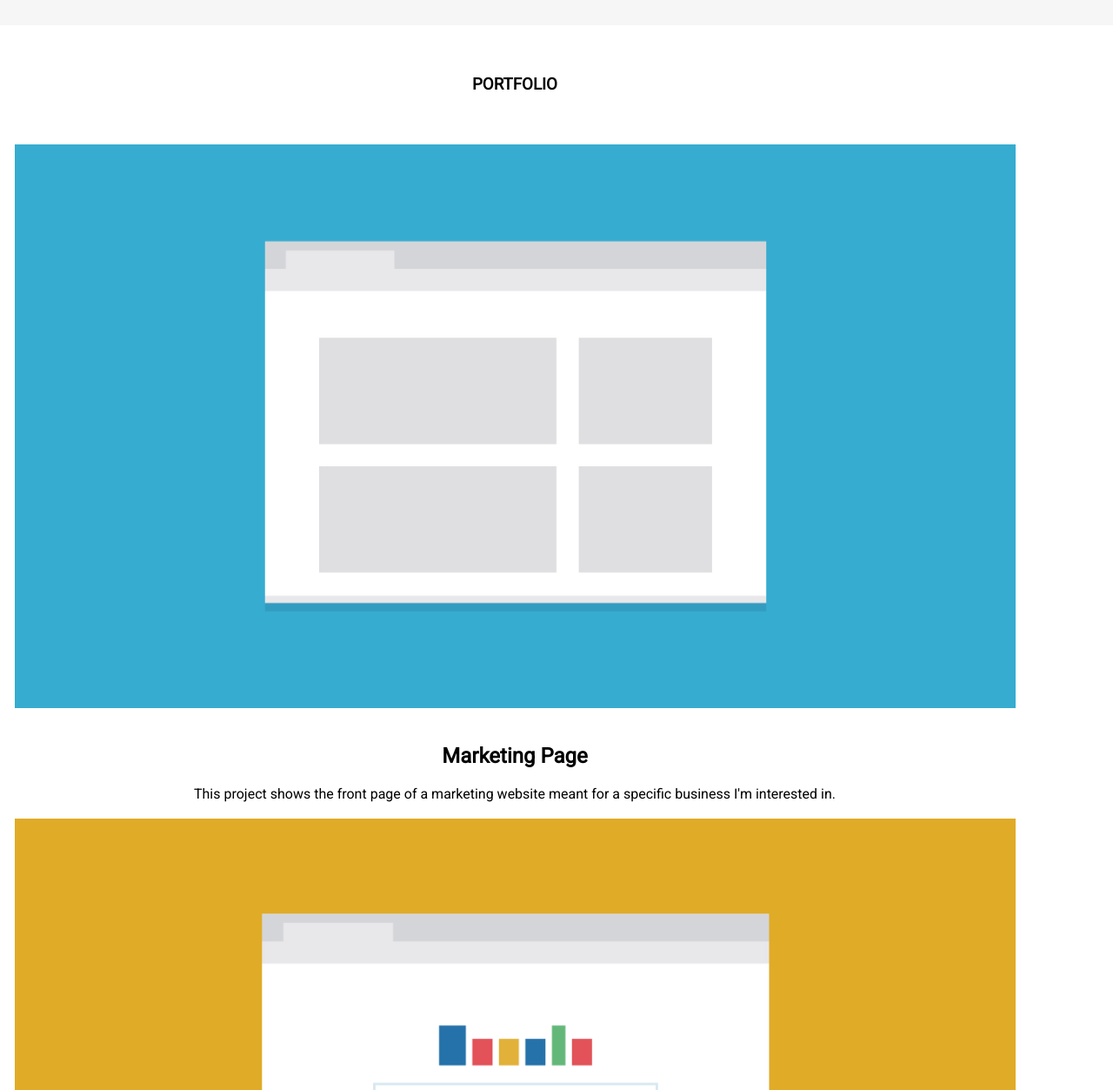
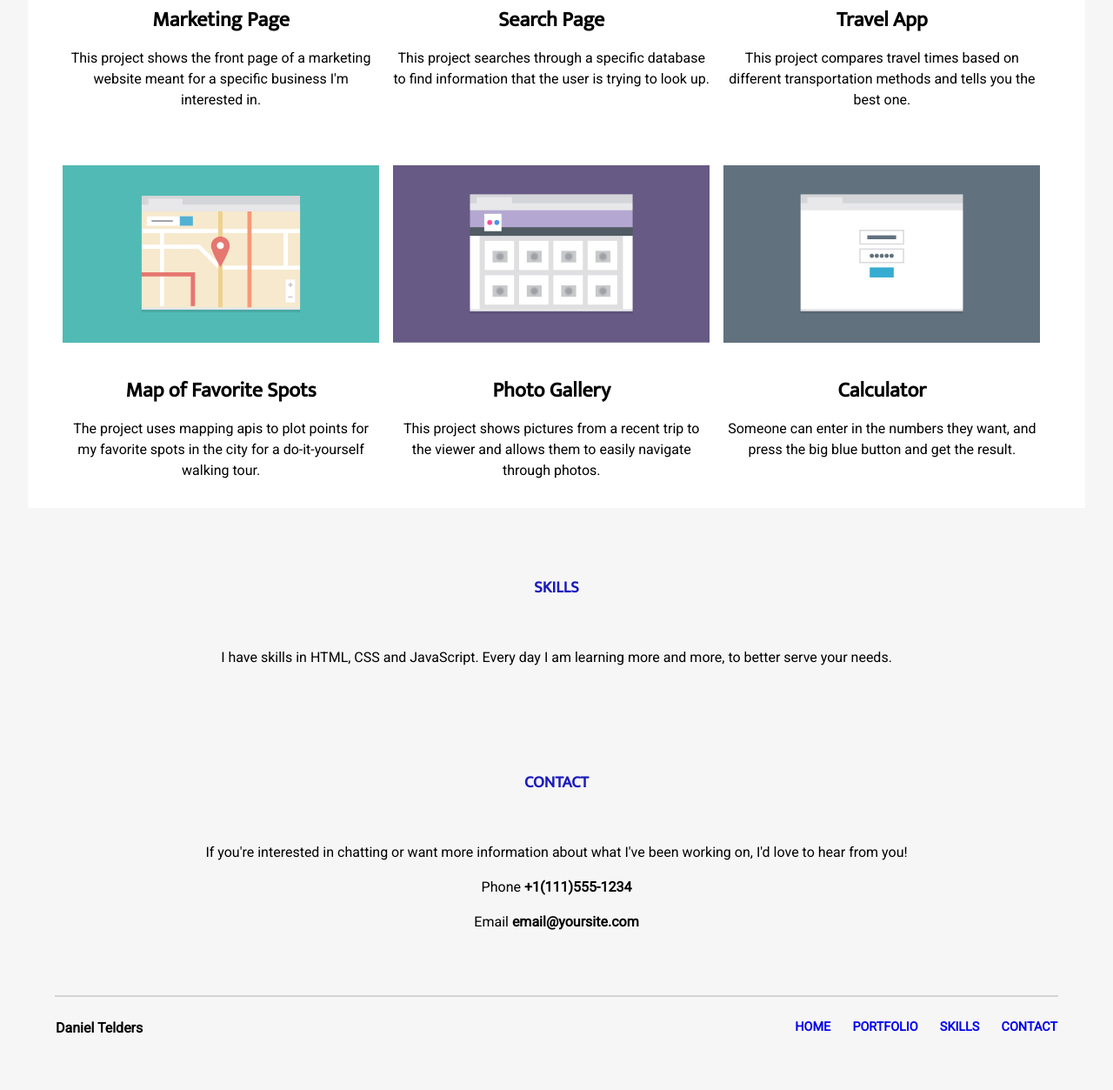
Before and after one commit to dtelders/techdegree-project-2, a plain HTML site: page index.html in a window 1280 px wide. Shown: the part 887-2140 px from the top of the page at 87% size. Drawn offline with Linux system fonts and the light colour scheme.

Commit message:
project 2 submitted

```diff
--- a/css/styles.css
+++ b/css/styles.css
@@ -3,7 +3,7 @@ body {
     line-height: 150%;
 }
 
-/* navigation */
+/* navigation and header */
 .title {
     text-align: center;
     margin-top: 0;
@@ -11,7 +11,7 @@ body {
 a {
     text-decoration: none;
 }
-li {
+.main-nav li {
     list-style: none;
     text-align: center;
     text-transform: uppercase;
@@ -21,44 +21,48 @@ li {
     background: white;
     width: 90%;
 }
-ul {
+.main-nav ul {
     padding: 0;
 }
 .headshot {
     width: 60%;
     display: block;
-    margin: 3.5em auto;
+    margin: 3.5em auto 2em;
 }
 header {
     background: #f6f6f6;
     padding: 1.5em 0 2em;
 }
 header p {
-    width: 90%;
+    width: 80%;
     text-align: center;
     margin: auto;
 }
 /* layout */
 img {
     width: 100%;
+    margin-top: 2em;
 }
 .container {
     width: 90%;
     text-align: center;
-    margin-left: 1em;
+    margin: auto;
     padding-bottom: 3em;
 }
 h2 {
     margin-top: 1.5em;
+    font-family: "Mukta", sans-serif;
 }
-/* additional style */
 .section-title {
     text-transform: uppercase;
     margin-top: 3em;
     margin-bottom: 3em;
+    font-family: "Mukta", sans-serif;
+    color: rgb(27, 27, 189);
 }
-/* footer and contact */
+/* footer, skills and contact */
 .contact,
+.skills,
 footer {
     background: #f6f6f6;
     text-align: center;
@@ -72,11 +76,139 @@ footer {
 .footer-links {
     display: none;
 }
-footer {
-    border-top: 1px solid lightgrey;
+hr {
+    width: 90%;
+    border: 1px solid lightgray;
 }
-footer h4,
-footer a {
-    border: solid red;
-    display: inline-block;
+footer h4 {
+    float: left;
+    margin-left: 5%;
+    margin-top: 1.5em;
 }
+footer .top {
+    float: right;
+    margin-right: 5%;
+    margin-top: 1.5em;
+    font-weight: bold;
+    font-size: 90%;
+}
+
+a:hover {
+    color: green;
+}
+
+/* float clearfix */
+.clearfix::after {
+    content: " ";
+    display: table;
+    clear: both;
+}
+/* media queries */
+
+@media (min-width: 768px) {
+    .nav-links {
+        text-align: center;
+        margin-top: 1em;
+    }
+    .nav-links li {
+        display: inline;
+        background: none;
+        padding: 1em;
+    }
+    .main-nav .title {
+        margin: 0.5em 0 1em;
+    }
+    header p {
+        float: left;
+        width: 53%;
+        text-align: left;
+        margin: 2em 0.5em 0 2em;
+    }
+    header .headshot {
+        float: right;
+        width: 37%;
+        margin-top: 2em;
+        margin-right: 2em;
+    }
+    header {
+        padding-bottom: 0;
+    }
+    .marketing,
+    .travel,
+    .photo {
+        float: left;
+        width: 50%;
+        padding-right: 0.5em;
+        min-height: 426px;
+        box-sizing: border-box;
+    }
+    .search,
+    .map,
+    .calc {
+        float: right;
+        width: 50%;
+        padding-left: 0.5em;
+        min-height: 426px;
+        box-sizing: border-box;
+    }
+
+    footer .top {
+        display: none;
+    }
+    .footer-links {
+        display: block;
+        background: none;
+        text-transform: uppercase;
+        font-weight: bold;
+        list-style: none;
+        float: right;
+        margin-right: 5%;
+        font-size: 90%;
+    }
+    .footer-links li {
+        display: inline;
+        padding-left: 1.5em;
+    }
+
+    footer h4 {
+        margin-top: 1em;
+    }
+}
+@media (min-width: 1024px) {
+    .marketing,
+    .search,
+    .travel {
+        float: left;
+        width: 33%;
+        padding: 0 0.5em;
+        box-sizing: border-box;
+    }
+    .map,
+    .photo,
+    .calc {
+        float: left;
+        width: 33%;
+        padding: 0 0.5em;
+        box-sizing: border-box;
+    }
+    .main-nav .title {
+        float: left;
+        margin-left: 1em;
+        margin-top: 0;
+    }
+    body {
+        background: #f6f6f6;
+    }
+    .container {
+        background: white;
+        padding: 3em 2em 0;
+    }
+    .nav-links {
+        text-align: right;
+        margin-right: 1em;
+    }
+    .footer-links {
+        text-align: right;
+        margin-right: 5%;
+    }
+}
--- a/index.html
+++ b/index.html
@@ -9,15 +9,17 @@
     <link rel="stylesheet" href="css/normalize.css">
     <link rel="stylesheet" href="css/styles.css">
     <link href="https://fonts.googleapis.com/css?family=Roboto&display=swap" rel="stylesheet">
+    <link href="https://fonts.googleapis.com/css?family=Mukta&display=swap" rel="stylesheet">
 </head>
 
 <body>
-    <header>
-        <nav class="main-nav">
+    <header class="clearfix">
+        <nav class="main-nav ">
             <h1 class="title">Daniel Telders</h1>
             <ul class="nav-links">
                 <li><a href="#">Home</a></li>
                 <li><a href="#portfolio">Portfolio</a></li>
+                <li><a href="#skills">Skills</a></li>
                 <li><a href="#contact">Contact</a></li>
             </ul>
         </nav>
@@ -27,37 +29,60 @@
     </header>
 
     <main>
-        <div class="container">
+        <div class="container clearfix">
             <h3 class="section-title" id="portfolio">Portfolio</h3>
+            <div class="marketing">
                 <img src="images/portfolio-1.png" alt="marketing page small image">
                 <h2>Marketing Page</h2>
-            <p>This project shows the front page of a marketing website meant for a specific business I'm interested in.
+                <p>This project shows the front page of a marketing website meant for a specific business I'm interested
+                    in.
                 </p>
+            </div>
 
+            <div class="search">
                 <img src="images/portfolio-2.png" alt="search page small image">
                 <h2>Search Page</h2>
-            <p>This project searches through a specific database to find information that the user is trying to look up.
+                <p>This project searches through a specific database to find information that the user is trying to look
+                    up.
                 </p>
+            </div>
 
+            <div class="travel">
                 <img src="images/portfolio-3.png" alt="travel app small image">
                 <h2>Travel App</h2>
-            <p>This project compares travel times based on different transportation methods and tells you the best one.
+                <p>This project compares travel times based on different transportation methods and tells you the best
+                    one.
                 </p>
+            </div>
 
+            <div class="map">
                 <img src="images/portfolio-4.png" alt="map of favorite spots small image">
                 <h2>Map of Favorite Spots</h2>
                 <p>The project uses mapping apis to plot points for my favorite spots in the city for a do-it-yourself
                     walking
                     tour.</p>
+            </div>
 
+            <div class="photo">
                 <img src="images/portfolio-5.png" alt="photo gallery small image">
                 <h2>Photo Gallery</h2>
-            <p>This project shows pictures from a recent trip to the viewer and allows them to easily navigate through
+                <p>This project shows pictures from a recent trip to the viewer and allows them to easily navigate
+                    through
                     photos.</p>
+            </div>
 
+            <div class="calc">
                 <img src="images/portfolio-6.png" alt="caluclator small image">
-            <h2>Caluclator</h2>
+                <h2>Calculator</h2>
                 <p>Someone can enter in the numbers they want, and press the big blue button and get the result.</p>
+            </div>
+        </div>
+
+        <div class="skills">
+            <h3 class="section-title" id="skills">Skills</h3>
+            <p>I have skills in HTML, CSS and JavaScript. Every day I am learning more and more, to better serve your
+                needs.
+            </p>
         </div>
 
         <div class="contact">
@@ -71,13 +96,15 @@
         </div>
     </main>
 
-    <footer>
+    <footer class="clearfix">
+        <hr>
         <h4>Daniel Telders</h4>
-        <a href="#top">BACK TO TOP</a>
+        <a class="top" href="#top">BACK TO TOP</a>
         <ul class="footer-links">
-            <li>Home</li>
-            <li>Portfolio</li>
-            <li>Contact</li>
+            <li><a href="#">Home</a></li>
+            <li><a href="#portfolio">Portfolio</a></li>
+            <li><a href="#skills">Skills</a></li>
+            <li><a href="#contact">Contact</a></li>
         </ul>
     </footer>
 
```
Lines whose indentation alone changed are shown as unchanged.
